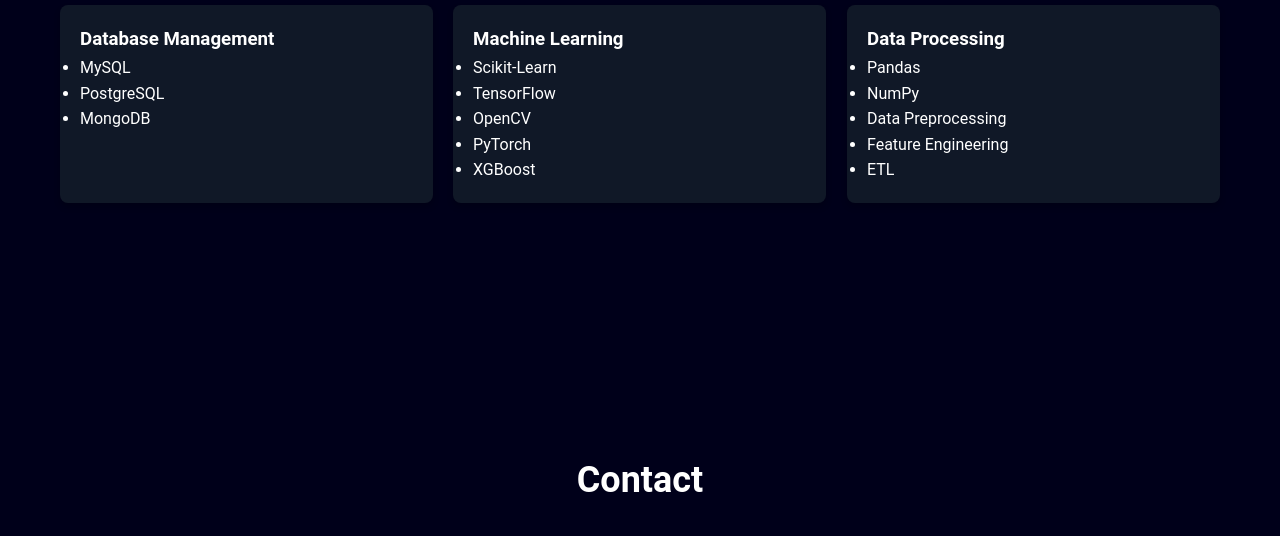
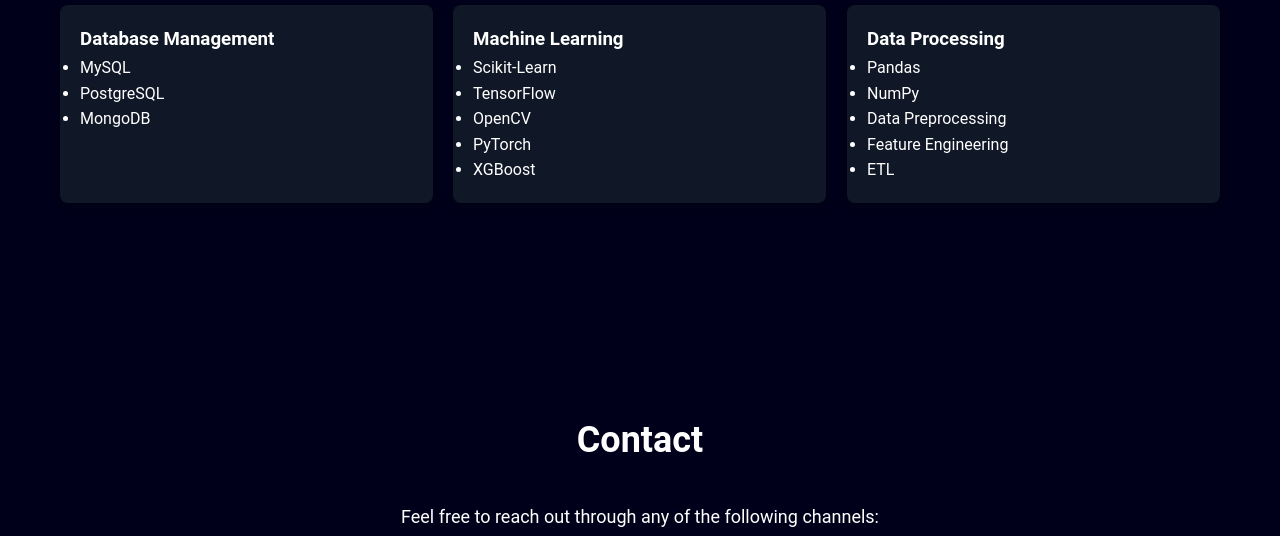
Before and after one commit to Rashmitha23/Rashmitha_Padmashetti, a plain HTML site: page index.html in a window 1280 px wide. Shown: the part 5261-5797 px from the top of the page. Drawn offline with nearby package versions, Linux system fonts and the light colour scheme.

Commit message:
Update index.html

```diff
--- a/index.html
+++ b/index.html
@@ -669,7 +669,7 @@ product discount levels. I used Power query to clean the data and Excel to visua
 </section>
 
 <!-- Contact Section -->
-<section id="contact" style="padding: 60px 0; background-color: #00001a; color: white;">
+<section id="contact" style="padding: 20px 0; background-color: #00001a; color: white;">
     <div class="text-container">
         <h2 class="section-title" style="text-align: center; font-size: 36px; margin-bottom: 20px;">Contact</h2>
         <p style="text-align: center; font-size: 18px; margin-bottom: 10px;">Feel free to reach out through any of the following channels:</p>
```
